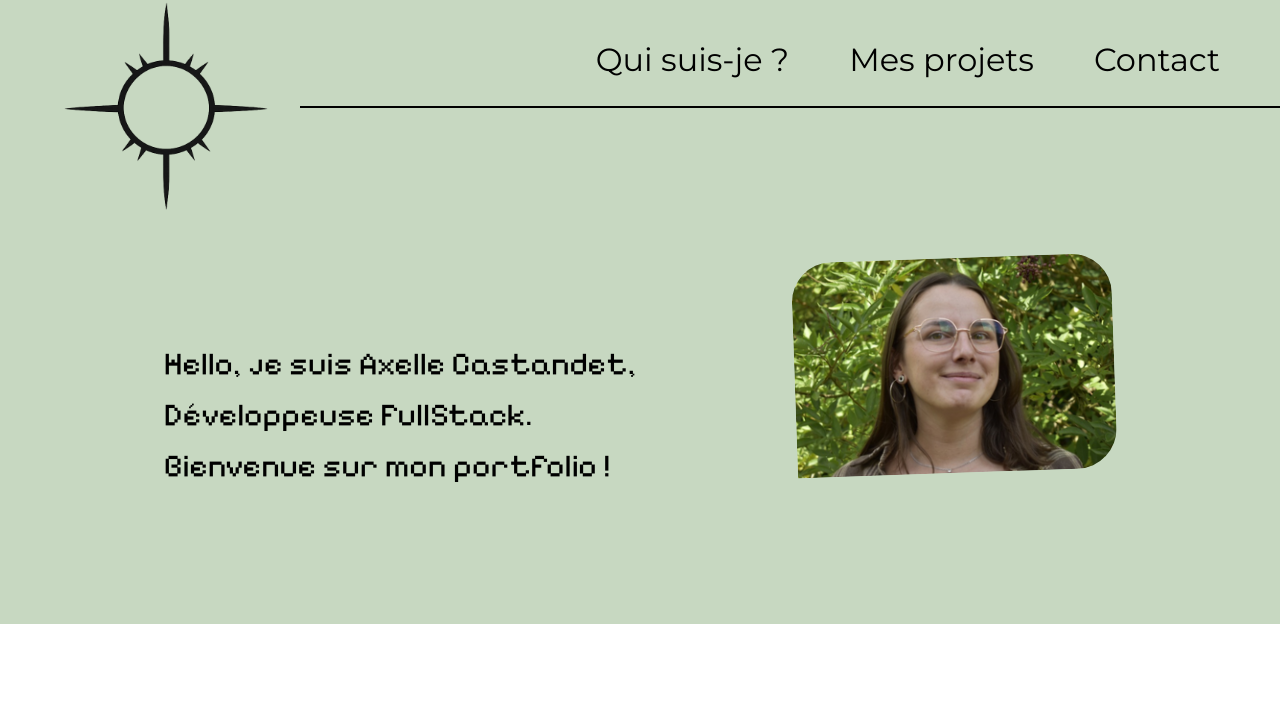
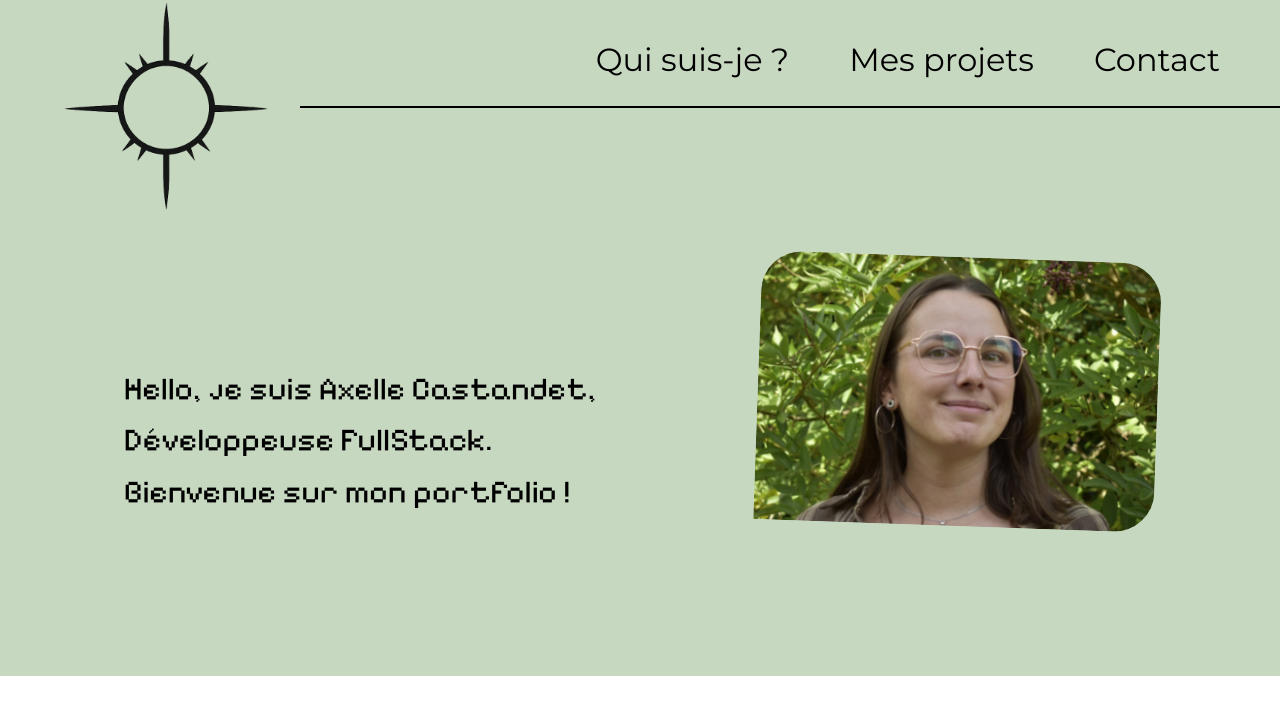
Before and after one commit to alnilam0112/portfolio, a React app: page / in a window 1280 px wide. Shown: the top 714 px of the page. Built offline with nearby package versions, Linux system fonts and the light colour scheme; the HTML template or start-up script is replaced by a standard one.

Commit message:
picture title

```diff
--- a/src/styles/Title.css
+++ b/src/styles/Title.css
@@ -24,9 +24,9 @@
 }
 
 .title_image img {
-    width: 320px;
+    width: 400px;
 
     border-radius: 40px 40px 40px 0px;
 
-    transform: rotate(-2deg) translateY(-50px);
+    transform: rotate(2deg) translateY(-50px);
 }
```
